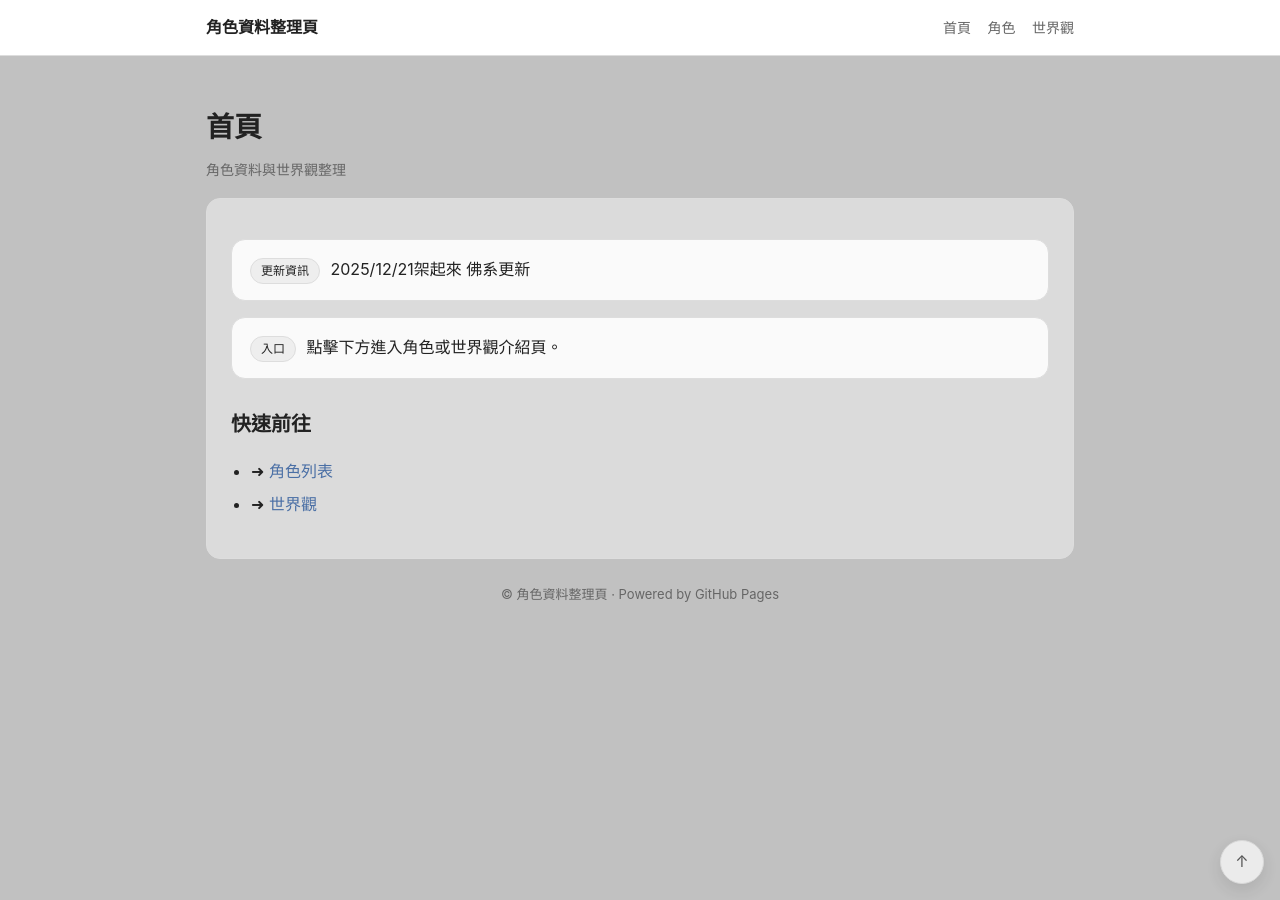
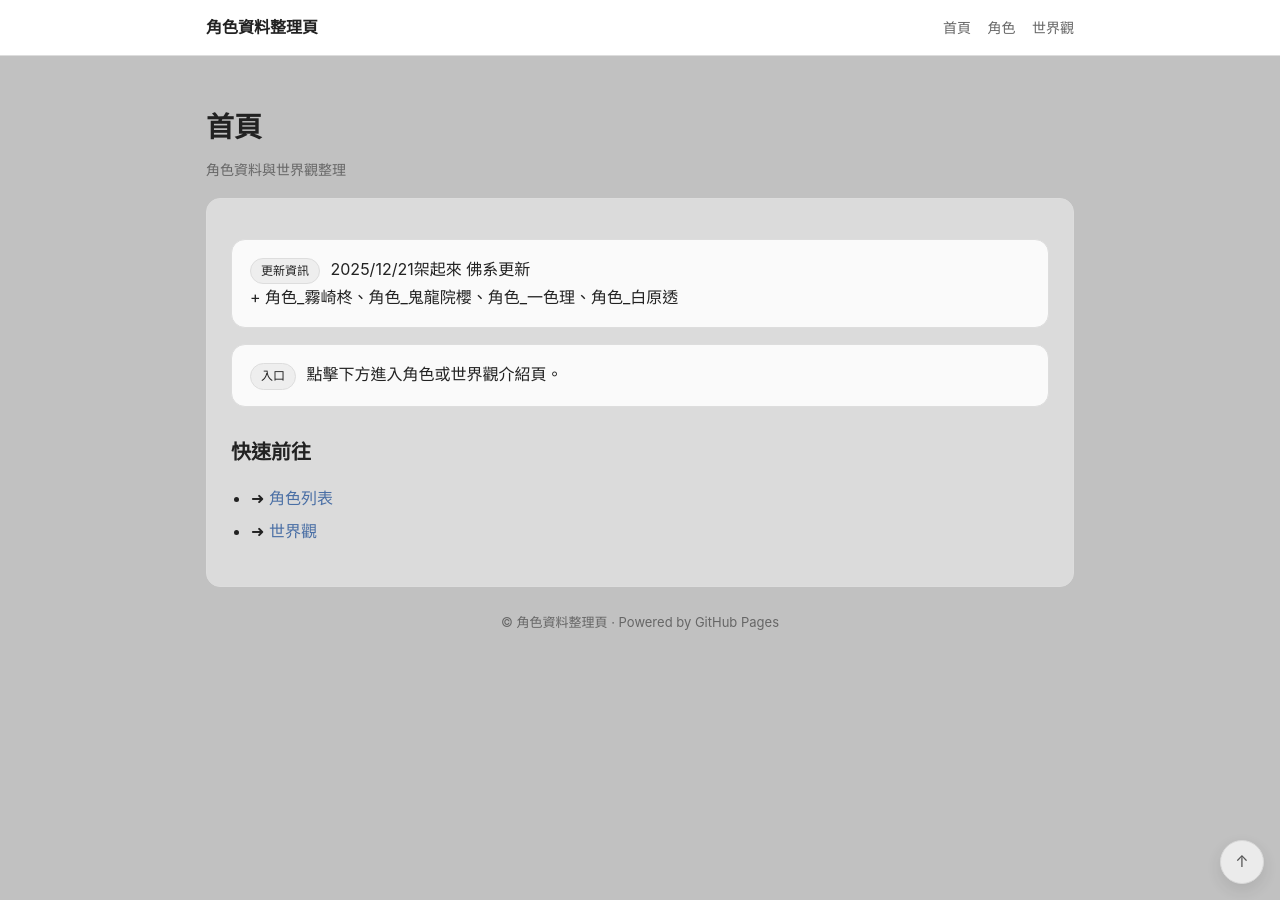
Before and after one commit to yoyoseal/char-archive, a Jekyll site: the page built from index.md, in a window 1280 px wide. Built offline with Jekyll 4.4.1, drawn with Linux system fonts in a browser that asks for light colours.

Commit message:
Update index.md

```diff
--- a/index.md
+++ b/index.md
@@ -5,7 +5,8 @@ subtitle: 角色資料與世界觀整理
 <div class="card">
   <span class="badge">更新資訊</span>
   2025/12/21架起來
-  佛系更新
+  佛系更新<br>
+  + 角色_霧崎柊、角色_鬼龍院櫻、角色_一色理、角色_白原透
 </div>
 
 
```
